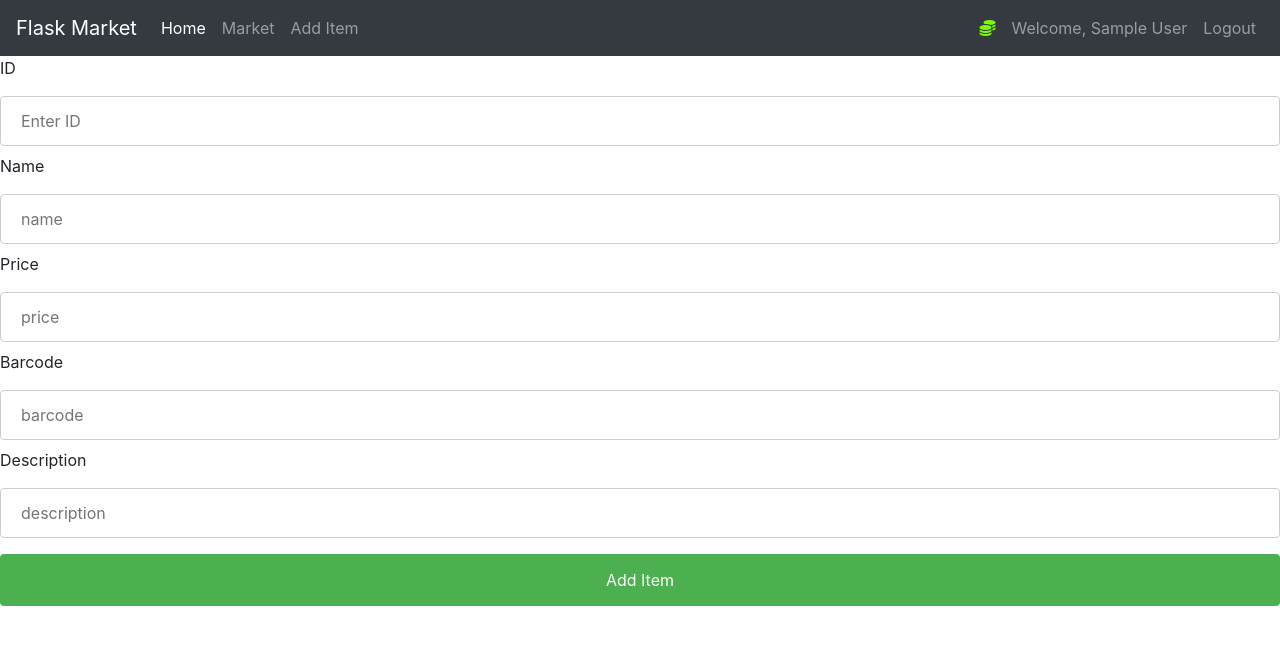
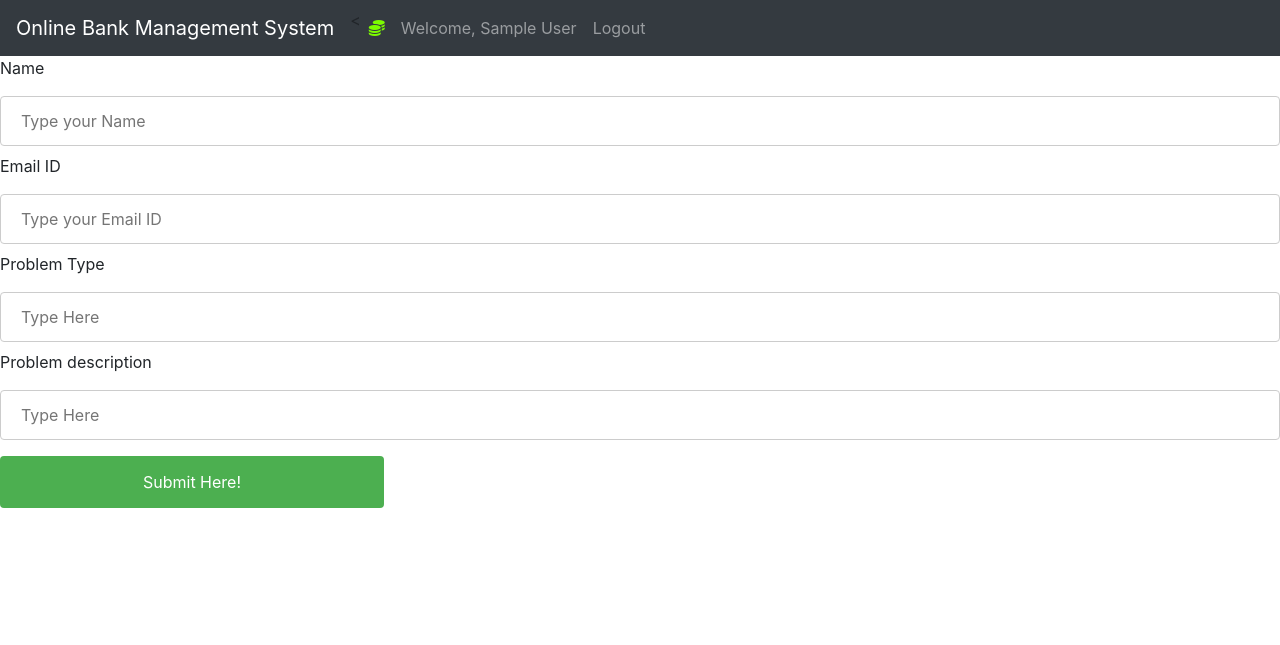
Before and after one commit to mahinamd/Flask-Market-for-Buy-and-Sell, a Flask app: page /item in a window 1280 px wide. Shown: the top 645 px of the page. Run offline with Flask 3, Linux system fonts and the light colour scheme; the visitor is signed in with stand-in values (Sample User, id 1); data that the repository does not hold is empty; some libraries are stand-ins or nearby versions.

Commit message:
first commit

```diff
--- a/market.py
+++ b/main.py
@@ -6,7 +6,6 @@ app.config["DEBUG"] = True
 myclient = pymongo.MongoClient("mongodb://localhost:27017/")
 mydb = myclient["mydatabase"]
 item = mydb["item"]
-owned = mydb["owned"]
 myregis = mydb["myregi"]
 app.config['SECRET_KEY'] = 'Thisisasecret'
 
@@ -28,7 +27,6 @@ def registration():
         d["email"] = request.form["email"]
         d["password1"]=request.form["password1"]
         d["password2"] = request.form["password2"]
-        d["budget"]=1500
 
 
 
@@ -46,7 +44,8 @@ def registration():
 
 
     return render_template("registration.html" , **locals())
-######LOGIN ##########################
+
+
 
 @app.route('/login', methods=['GET', 'POST'])
 def login():
@@ -73,6 +72,8 @@ def login():
                 return render_template("login.html", s=s)
 
     return render_template("login.html", s=s)
+
+
 @app.route('/logout', methods=['GET', 'POST'])
 def logout():
     logoutMsg = "You are logged out"
@@ -80,18 +81,18 @@ def logout():
     session.pop("name",None)
     print(session)
     return render_template('login.html',s=logoutMsg)
+
+
 @app.route('/item',methods=['GET', 'POST'])
 def item_page():
     user = myregis.find_one({"name":session['name']})
     current_user=session["name"]
     if request.method =="POST":
         d=dict()
-        d["id"] = request.form["id"]
-        d["name2"]= request.form["name"]
-        d["name"]=session["name"]
 
-        d["price"]=request.form["price"]
-        d["barcode"] = request.form["barcode"]
+        d["name"] = request.form["name"]
+        d["email"] = request.form["email"]
+        d["type"] = request.form["type"]
         d["description"] = request.form["description"]
 
         item.insert_one(d)
@@ -111,104 +112,6 @@ def homepage():
         return render_template("home.html",**locals())
 
 
-
-
-@app.route('/purchase',methods=['GET', 'POST'])
-def purchase():
-    if "name" in session:
-        current_user=session["name"]
-        if request.method == "POST":
-            name2 = request.form["purchased_item"]
-            price = 0
-            budget=0
-            budget2=0
-            name=""
-            barcode=""
-            description=""
-            j=0
-            k=0
-            d=dict()
-            for i in item.find({"name2":name2}):
-                price = i["price"]
-                name2 = i["name2"]
-                name = i["name"]
-                barcode = i["barcode"]
-                description = i["description"]
-                price = int(price)
-
-            for i in myregis.find({"name":session["name"]}):
-                budget = int(i["budget"])
-                print(type(budget))
-                j=budget-price
-            myregis.update_one({"name":session["name"]},{"$set":{"budget":j}})
-            d["name"]=session["name"]
-            d["price"]=price
-            d["name2"]=name2
-            d["barcode"]=barcode
-            d["description"]=description
-
-            owned.insert_one(d)
-            item.delete_one({"name2":name2})
-            for i in myregis.find({"name":name}):
-                budget2 = int(i["budget"])
-                k=budget2+price
-            myregis.update_one({"name":name},{"$set":{"budget":k}})
-
-
-            print(j)
-    else:
-        return redirect('/login')
-
-    return redirect('/market')
-
-@app.route('/sell',methods=['GET', 'POST'])
-def sell():
-    if "name" in session:
-        current_user=session["name"]
-        if request.method == "POST":
-            name2 = request.form["sold_item"]
-            price = 0
-            budget=0
-            barcode=""
-            description=""
-            j=0
-            d=dict()
-            for i in owned.find({"name2":name2}):
-                price = i["price"]
-                name2 = i["name2"]
-                barcode = i["barcode"]
-                description = i["description"]
-                price = int(price)
-
-            for i in myregis.find({"name":session["name"]}):
-                budget = int(i["budget"])
-                print(type(budget))
-                j=budget+price
-            #myregis.update_one({"name":session["name"]},{"$set":{"budget":j}})
-            d["name"]=session["name"]
-            d["price"]=price
-            d["name2"]=name2
-            d["barcode"]=barcode
-            d["description"]=description
-
-            item.insert_one(d)
-            owned.delete_one({"name2":name2})
-    else:
-        return redirect('/login')
-    return redirect('/market')
-
-@app.route('/market')
-def market():
-    if "name" in session:
-
-        user = myregis.find_one({"name":session['name']})
-        current_user=session["name"]
-        return render_template('market.html',items=item.find(),owns=owned.find(),**locals())
-    else:
-        user='Unknown'
-        current_user='Unknown'
-        return render_template('market.html',items=item.find(),owns=owned.find(),**locals())
-
 @app.route('/profile')
 def profile():
     if "name" in session:
--- a/templates/itemAdd.html
+++ b/templates/itemAdd.html
@@ -6,7 +6,7 @@
 
     <!-- Bootstrap CSS -->
     <link rel="stylesheet" href="https://cdn.jsdelivr.net/npm/bootstrap@4.5.3/dist/css/bootstrap.min.css" integrity="sha384-TX8t27EcRE3e/ihU7zmQxVncDAy5uIKz4rEkgIXeMed4M0jlfIDPvg6uqKI2xXr2" crossorigin="anonymous">
-<title>Item Add</title>
+<title>Help Line</title>
 </head>
 <style>
 input[type=text], select {
@@ -29,7 +29,7 @@ input[type=numaric], select {
 }
 
 input[type=submit] {
-  width: 100%;
+  width: 30%;
   background-color: #4CAF50;
   color: white;
   padding: 14px 20px;
@@ -52,22 +52,13 @@ input[type=submit]:hover {
 </style>
 <body>
     <nav class="navbar navbar-expand-md navbar-dark bg-dark">
-        <a class="navbar-brand" href="{{ url_for('homepage') }}">Flask Market</a>
+        <a class="navbar-brand" href="{{ url_for('homepage') }}">Online Bank Management System</a>
         <button class="navbar-toggler" type="button" data-toggle="collapse" data-target="#navbarNav">
           <span class="navbar-toggler-icon"></span>
         </button>
         <div class="collapse navbar-collapse" id="navbarNav">
           <ul class="navbar-nav mr-auto">
-              <li class="nav-item active">
-                  <a class="nav-link" href="{{ url_for('homepage') }}">Home <span class="sr-only">(current)</span></a>
-              </li>
-              <li class="nav-item">
-                  <a class="nav-link" href="{{ url_for('market')}}">Market</a>
-              </li>
-              <li class="nav-item">
-                <a class="nav-link" href="{{ url_for('item_page')}}">Add Item</a>
-            </li>
-          </ul>
+              <
           {% if current_user!='Unknown' %}
             <ul class="navbar-nav">
                 <li class="nav-item">
@@ -102,19 +93,21 @@ input[type=submit]:hover {
 
 <div>
   <form action="/item" method="POST">
-    <label  >ID</label>
-    <input type="numaric" name="id" placeholder="Enter ID">
+
     <label >Name</label>
-    <input type="text"  name="name" placeholder="name">
-    <label >Price</label>
-    <input type="numaric"  name="price" placeholder="price">
-    <label >Barcode</label>
-    <input type="text"  name="barcode" placeholder="barcode">
-    <label >Description</label>
-    <input type="text"  name="description" placeholder="description">
+    <input type="text"  name="name" placeholder="Type your Name">
+
+    <label >Email ID</label>
+    <input type="text"  name="email" placeholder="Type your Email ID">
+
+    <label >Problem Type</label>
+    <input type="text"  name="type" placeholder="Type Here">
+
+    <label >Problem description</label>
+    <input type="text"  name="description" placeholder="Type Here">
 
 
-    <input type="submit" value="Add Item">
+    <input type="submit" value="Submit Here!">
 
 
 
--- a/templates/login.html
+++ b/templates/login.html
@@ -6,7 +6,7 @@
     <meta charset="UTF-8">
     <meta name="viewport" content="width=device-width, initial-scale=1.0">
     <meta http-equiv="X-UA-Compatible" content="ie=edge">
-    <title>Sign in</title>
+    <title>Log In!</title>
 
     <!-- Font Icon -->
     <link rel="stylesheet" href="{{ url_for('static', filename='fonts/material-icon/css/material-design-iconic-font.min.css')}}">
@@ -22,7 +22,7 @@
             <div class="signin-content">
                 <div class="signin-image">
                     <figure><img src="{{ url_for('static', filename='images/signin-image.jpg') }}" alt="sing up image"></figure>
-                    <a href="{{ url_for('registration') }}" class="signup-image-link">Create an account</a>
+                    <a href="{{ url_for('registration') }}" class="signup-image-link">Don't Have An Account? Click Here!</a>
                 </div>
 
                 <div class="signin-form">
```
Also changed, not shown: templates/base.html (+6 -13 lines), templates/home.html (+3 -5 lines), templates/includes/items_modals.html (deleted, +0 -73 lines), templates/includes/owned_items_modals.html (deleted, +0 -45 lines), templates/market.html (deleted, +0 -64 lines), templates/userprofile.html (deleted, +0 -60 lines).
